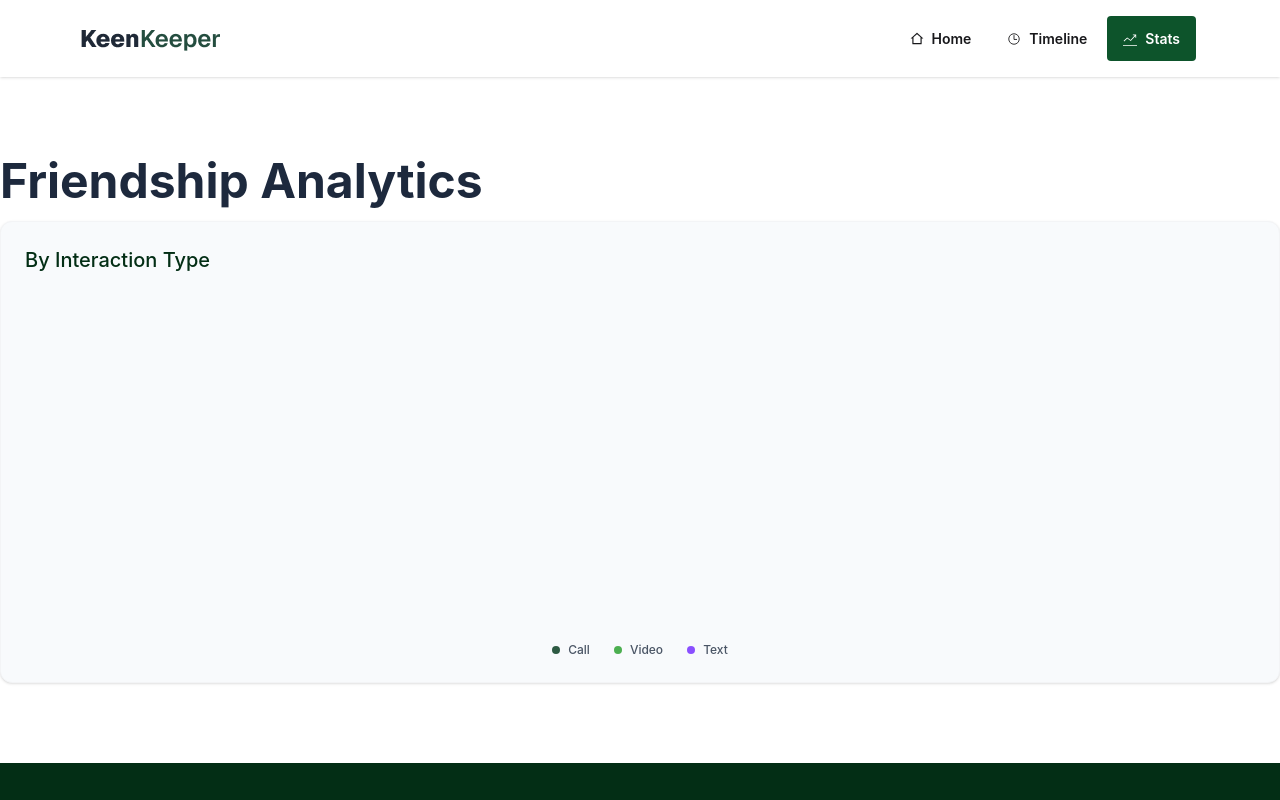
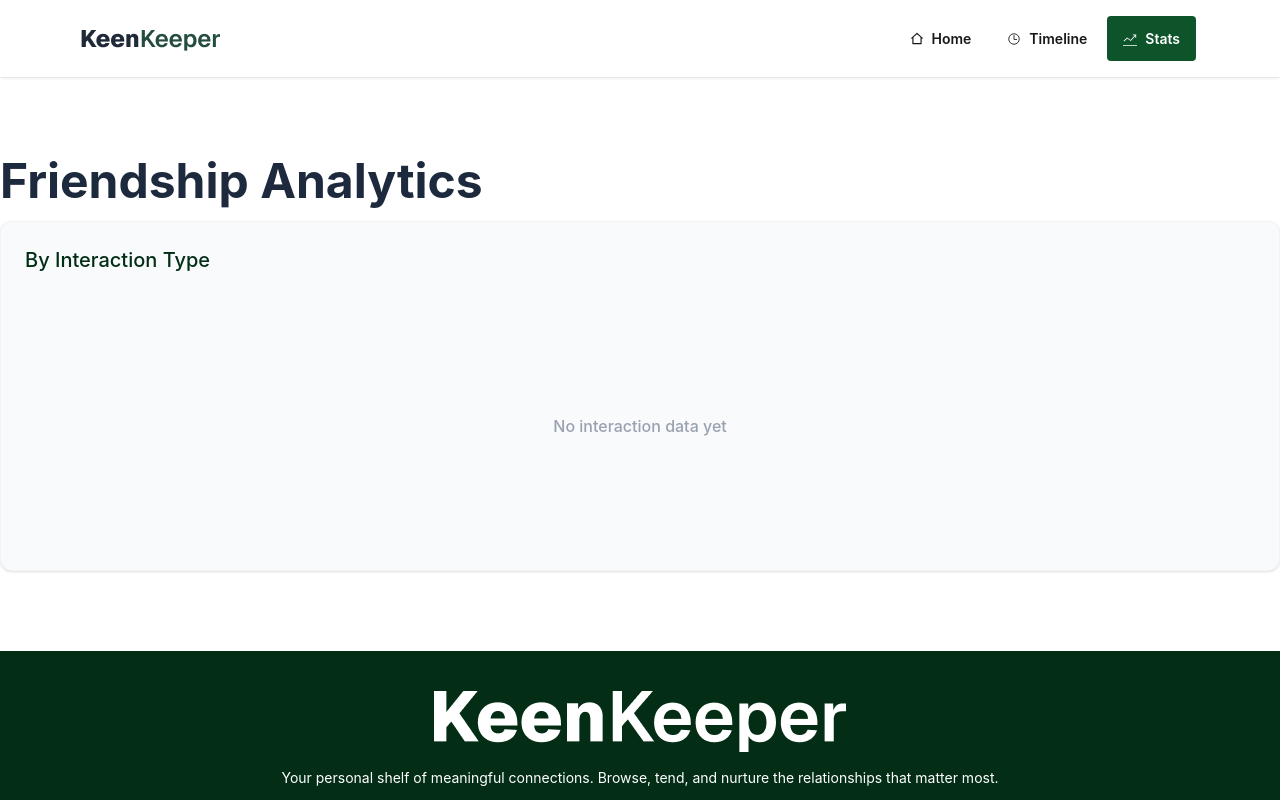
Before and after one commit to simantopal/keenkeeper-platform, a React (Vite) app: page /stats in a window 1280 px wide. Shown: the top 800 px of the page. Built offline with nearby package versions, Linux system fonts and the light colour scheme.

Commit message:
something fixing and stats moudify

```diff
--- a/index.html
+++ b/index.html
@@ -1,5 +1,5 @@
 <!doctype html>
-<html lang="en">
+<html lang="en" data-theme="light">
   <head>
     <meta charset="UTF-8" />
     <link rel="icon" type="image/svg+xml" href="/favicon.svg" />
--- a/src/pages/stats/Stats.jsx
+++ b/src/pages/stats/Stats.jsx
@@ -1,4 +1,4 @@
-import React, { useContext, useEffect, useState } from 'react';
+import React, { useContext, useMemo } from 'react';
 import { FriendContext } from '../../context/FriendProvider';
 import { PieChart, Pie, ResponsiveContainer, Cell } from 'recharts';
 
@@ -11,16 +11,15 @@ const COLORS = {
 const Stats = () => {
   const { calls, texts, videos } = useContext(FriendContext);
 
-  const [data, setData] = useState([]);
+  const data = useMemo(() => {
+    return [
+      { name: 'Call', value: calls?.length || 0, color: COLORS.call },
+      { name: 'Video', value: videos?.length || 0, color: COLORS.video },
+      { name: 'Text', value: texts?.length || 0, color: COLORS.text },
+    ];
+  }, [calls, texts, videos]);
 
-  // 🔥 realtime update from context
-  useEffect(() => {
-    setData([
-      {name: 'Call', value: calls?.length || 0, color: COLORS.call},
-      {name: 'Video', value: videos?.length || 0, color: COLORS.video},
-      {name: 'Text', value: texts?.length || 0, color: COLORS.text},
-    ]);
-  }, [calls, texts, videos]);
+  const hasData = data.some(item => item.value > 0);
 
   return (
     <div className='container mx-auto my-20'>
@@ -29,24 +28,24 @@ const Stats = () => {
       </h2>
 
       <div className="p-6 bg-slate-50 rounded-xl shadow-sm border border-gray-100">
-        <p className="text-xl font-medium text-green-950 mb-8">
-          By Interaction Type
-        </p>
+        <p className="text-xl font-medium text-green-950 mb-8">By Interaction Type</p>
 
-        {/* Pie Chart */}
+        {!hasData ? (<div className="h-60 flex items-center justify-center text-gray-400 font-medium">No interaction data yet</div>
+        ) : (
+          <>
             <div className="h-80 w-full">
               <ResponsiveContainer>
                 <PieChart>
                   <Pie
                     data={data}
-                innerRadius={80}
-                outerRadius={100}
+                    innerRadius={100}
+                    outerRadius={130}
                     paddingAngle={6}
                     dataKey="value"
                   >
                     {data.map((entry, index) => (
                       <Cell
-                    key={`cell-${index}`}
+                        key={index}
                         fill={entry.color}
                         stroke="none"
                       />
@@ -56,20 +55,21 @@ const Stats = () => {
               </ResponsiveContainer>
             </div>
 
-        {/* Legend */}
             <div className="flex justify-center gap-6 mt-4">
               {data.map((entry) => (
                 <div key={entry.name} className="flex items-center gap-2">
                   <span
-                className="w-2 h-2 rounded-full"
+                    className="w-3 h-3 rounded-full"
                     style={{ backgroundColor: entry.color }}
                   />
-              <span className="text-xs text-gray-600 font-medium">
-                {entry.name}
+                  <span className="text-sm text-gray-600 font-medium">
+                    {entry.name} ({entry.value})
                   </span>
                 </div>
               ))}
             </div>
+          </>
+        )}
       </div>
     </div>
   );
--- a/src/pages/timeline/Timeline.jsx
+++ b/src/pages/timeline/Timeline.jsx
@@ -6,6 +6,7 @@ const Timeline = () => {
 
   const { calls, texts, videos } = useContext(FriendContext);
   const [type, setType] = useState("all");
+  const [topItem, setTopItem] = useState(null);
 
   const data = [
     ...calls.map(i => ({ ...i, type: "call" })),
@@ -15,6 +16,9 @@ const Timeline = () => {
 
   const filtered =
     type === "all" ? data : data.filter(item => item.type === type);
+    const orderedData = topItem
+  ? [topItem, ...filtered.filter(i => i !== topItem)]
+  : filtered;
 
   return (
     <div>
@@ -40,8 +44,12 @@ const Timeline = () => {
                     <h2 className='font-bold text-2xl text-gray-500'>No data in this Timeline</h2>
                 </div>
                 ) : (
-                filtered.map((item, ind) => (
-                <div key={ind} className="card shadow-sm mb-6 bg-base-200">
+                orderedData.map((item, ind) => (
+                <div
+                    key={ind}
+                    onClick={() => setTopItem(item)}
+                    className="card shadow-sm mb-6 bg-base-200 cursor-pointer"
+                >
                     <div className="p-4 flex items-start gap-3">
 
                         <div className="bg-gray-100 p-2 rounded-lg text-xl">
```
Also changed, not shown: src/components/homepage/AllFriends.jsx (+5 -2 lines), src/context/FriendProvider.jsx (+4 -6 lines), 1 other file (tests, documents, lock files or other folders). Lines whose indentation alone changed are shown as unchanged.
